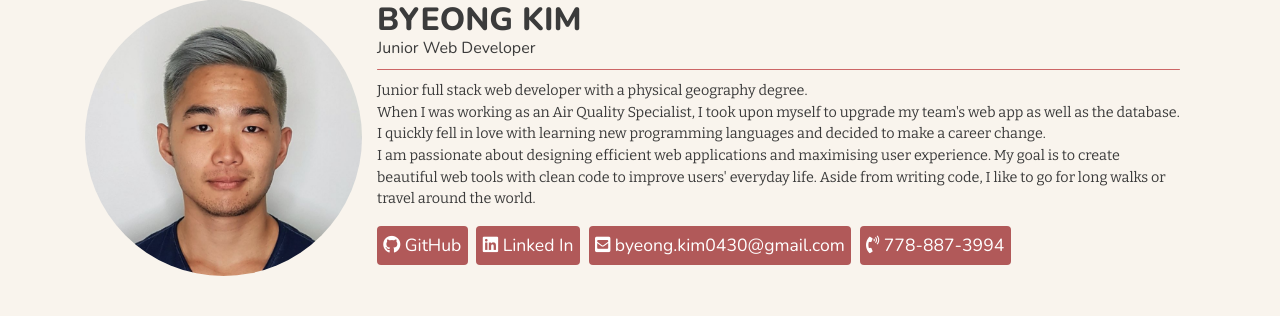
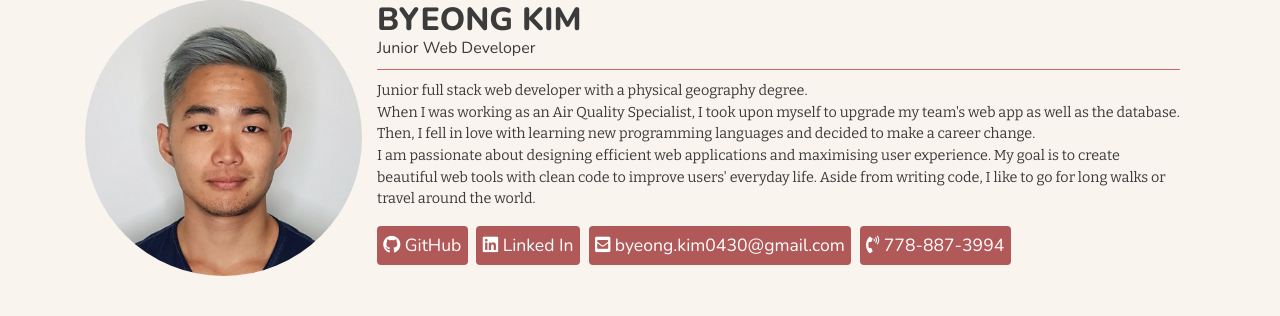
Before and after one commit to byeong0430/byeong0430.github.io, a Jekyll site: the page built from index.html, in a window 1280 px wide and 900 px high. Shown: the part 200-516 px from the top of the window. Built offline with Jekyll 4.4.1, drawn with Linux system fonts in a browser that asks for light colours; nearby versions of some CDN libraries.

Commit message:
added some wording of description

```diff
--- a/_config.yml
+++ b/_config.yml
@@ -20,7 +20,7 @@ telephone: 778-887-3994
 description: > # this means to ignore newlines until "baseurl:"
   Junior full stack web developer with a physical geography degree.<br/>
   When I was working as an Air Quality Specialist, I took upon myself to upgrade my team's web app as well as the database.
-  I quickly fell in love with learning new programming languages and decided to make a career change.<br/>
+  Then, I fell in love with learning new programming languages and decided to make a career change.<br/>
   I am passionate about designing efficient web applications and maximising user experience.
   My goal is to create beautiful web tools with clean code to improve users' everyday life.
   Aside from writing code, I like to go for long walks or travel around the world.
```
